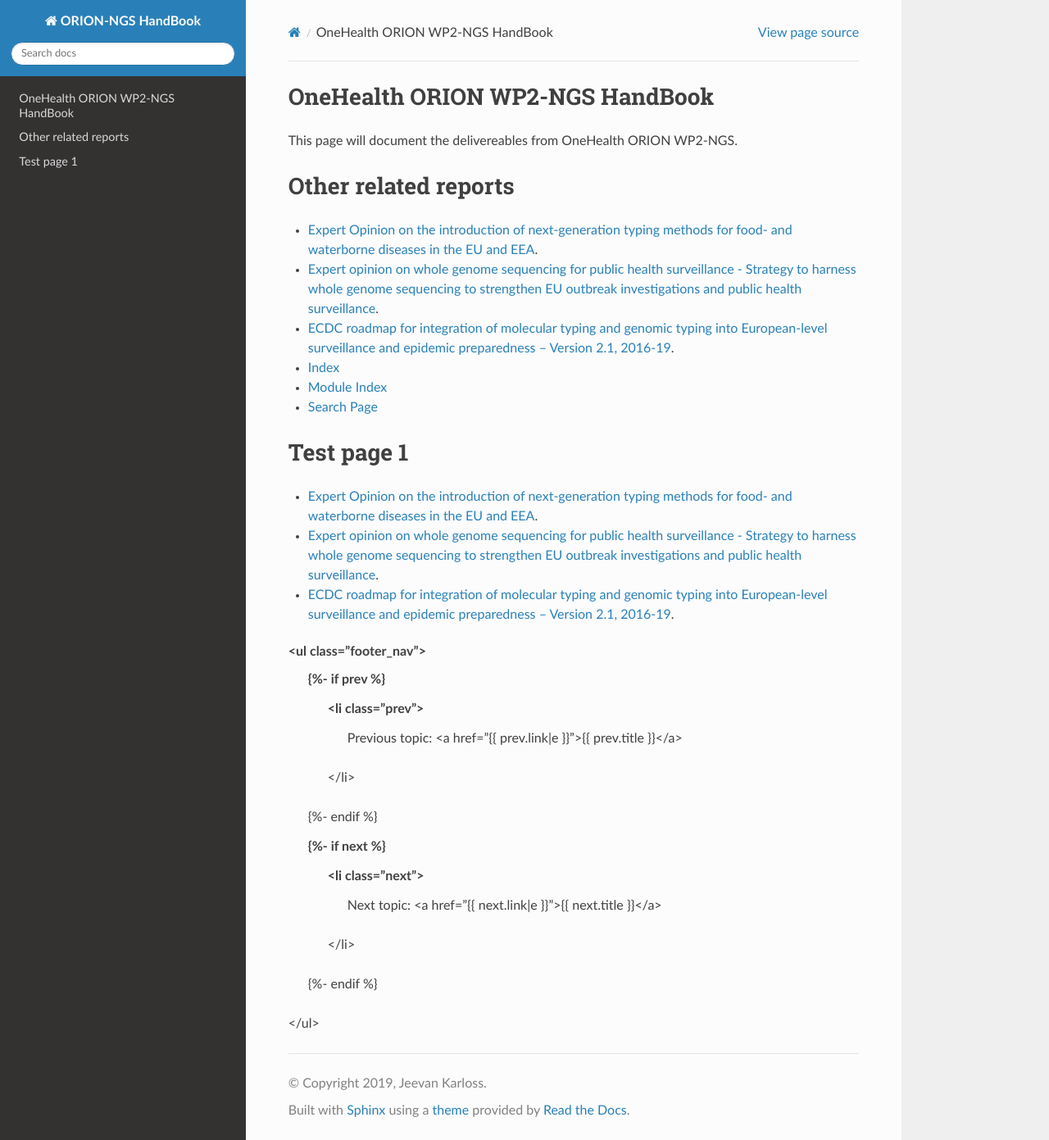
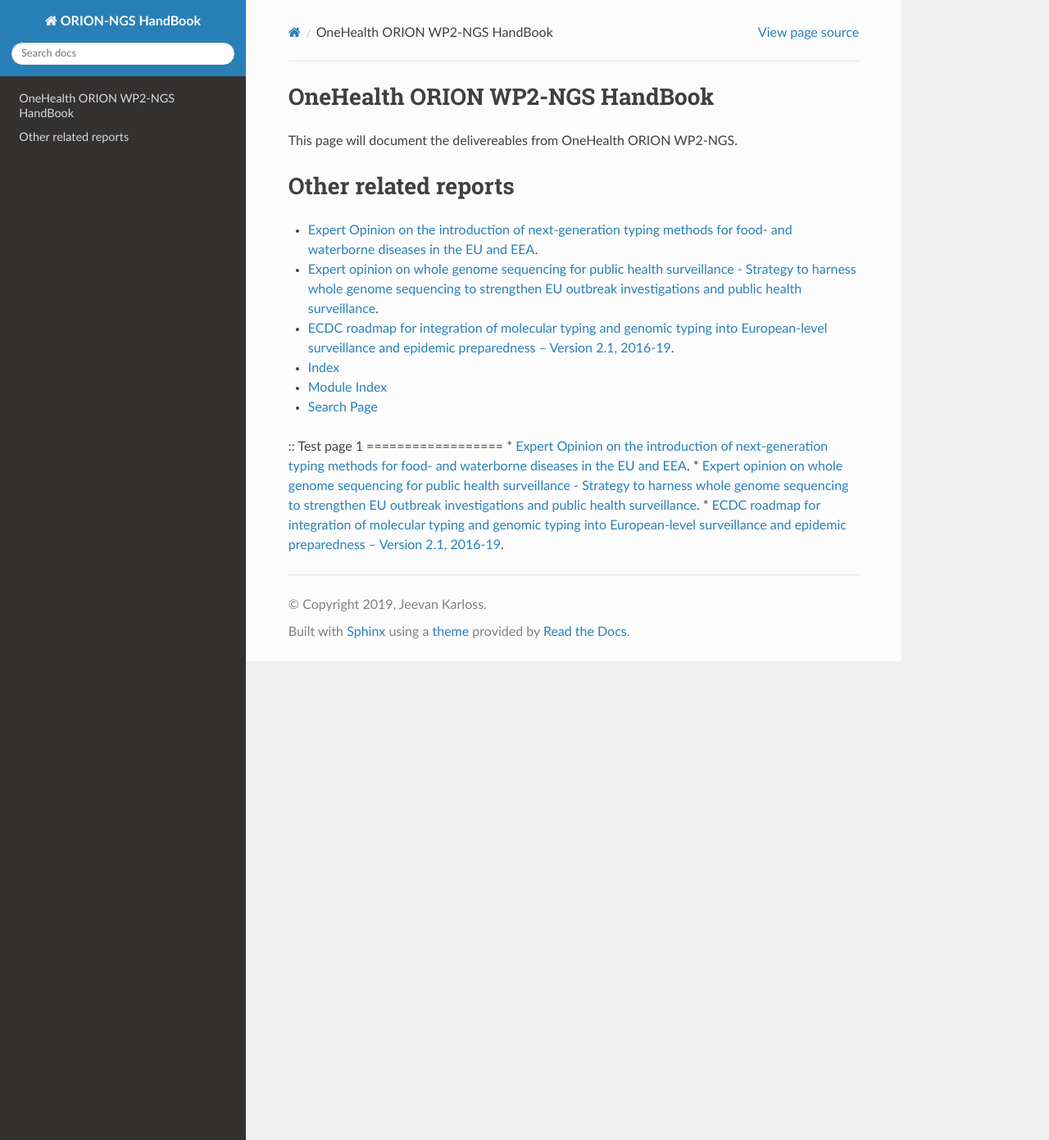
Before and after one commit to NorwegianVeterinaryInstitute/ORION_HandBook, a Sphinx documentation site: the page built from docs/source/index.rst, in a window 1280 px wide and 1391 px high. Shown: the whole window at 82% size. Built offline with Sphinx 7.4.7 and the Read the Docs theme 2.0.0, drawn with Linux system fonts in a browser that asks for light colours.

Commit message:
Modified

```diff
--- a/docs/source/index.rst
+++ b/docs/source/index.rst
@@ -22,25 +22,9 @@ Other related reports
 * :ref:`modindex`
 * :ref:`search`
 
-
+::
 Test page 1
 ==================
 * `Expert Opinion on the introduction of next-generation typing methods for food- and waterborne diseases in the EU and EEA <https://ecdc.europa.eu/sites/portal/files/media/en/publications/Publications/food-and-waterborne-diseases-next-generation-typing-methods.pdf>`_.
 * `Expert opinion on whole genome sequencing for public health surveillance - Strategy to harness whole genome sequencing to strengthen EU outbreak investigations and public health surveillance <https://ecdc.europa.eu/sites/portal/files/media/en/publications/Publications/whole-genome-sequencing-for-public-health-surveillance.pdf>`_.
 * `ECDC roadmap for integration of molecular typing and genomic typing into European-level surveillance and epidemic preparedness – Version 2.1, 2016-19 <https://ecdc.europa.eu/sites/portal/files/media/en/publications/Publications/molecular-typing-EU-surveillance-epidemic-preparedness-2016-19-roadmap.pdf>`_.
-
-
-
-<ul class="footer_nav">
-    {%- if prev %}
-      <li class="prev">
-        Previous topic: <a href="{{ prev.link|e }}">{{ prev.title }}</a>
-      </li>
-    {%- endif %}
-
-    {%- if next %}
-      <li class="next">
-        Next topic: <a href="{{ next.link|e }}">{{ next.title }}</a>
-      </li>
-    {%- endif %}
-</ul>
```
